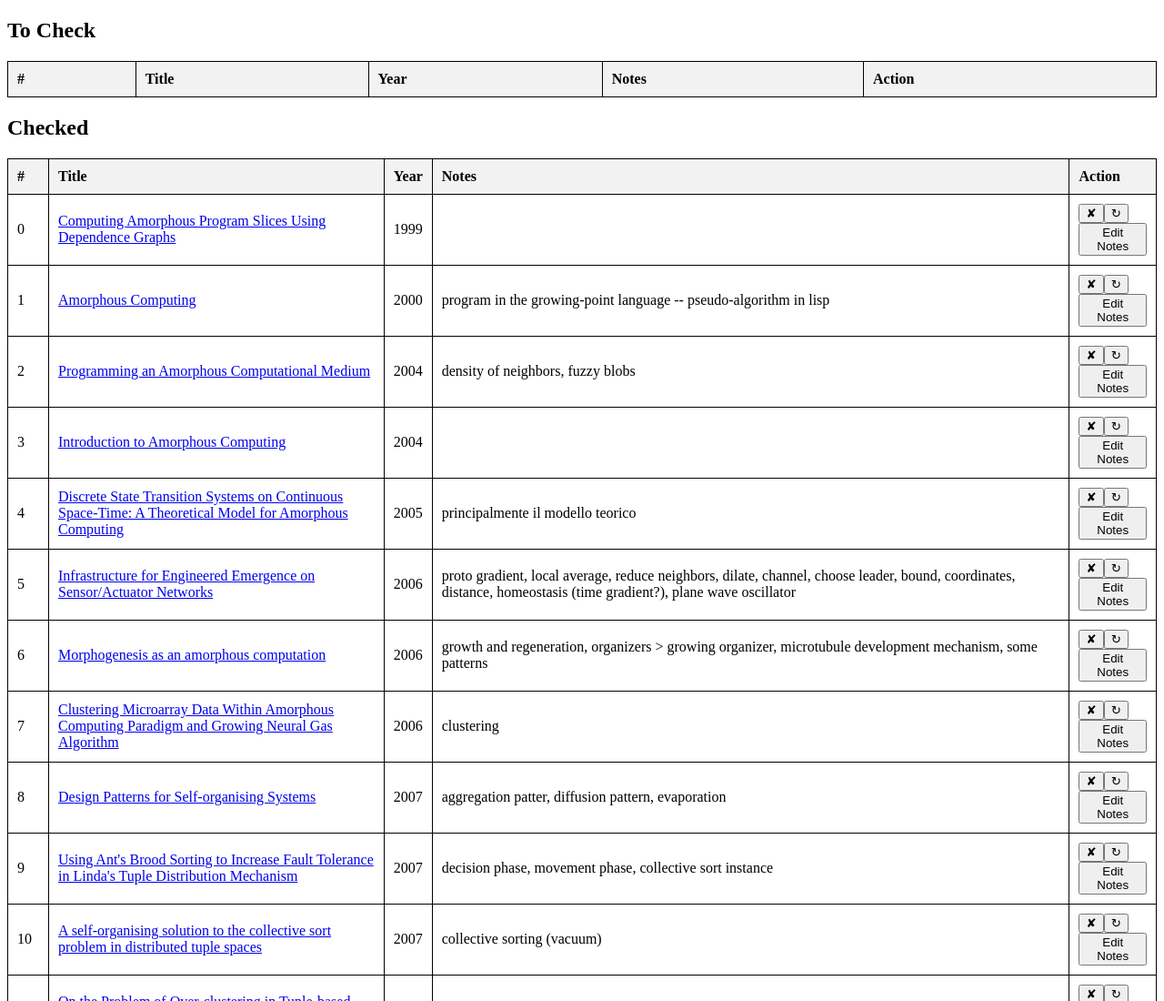
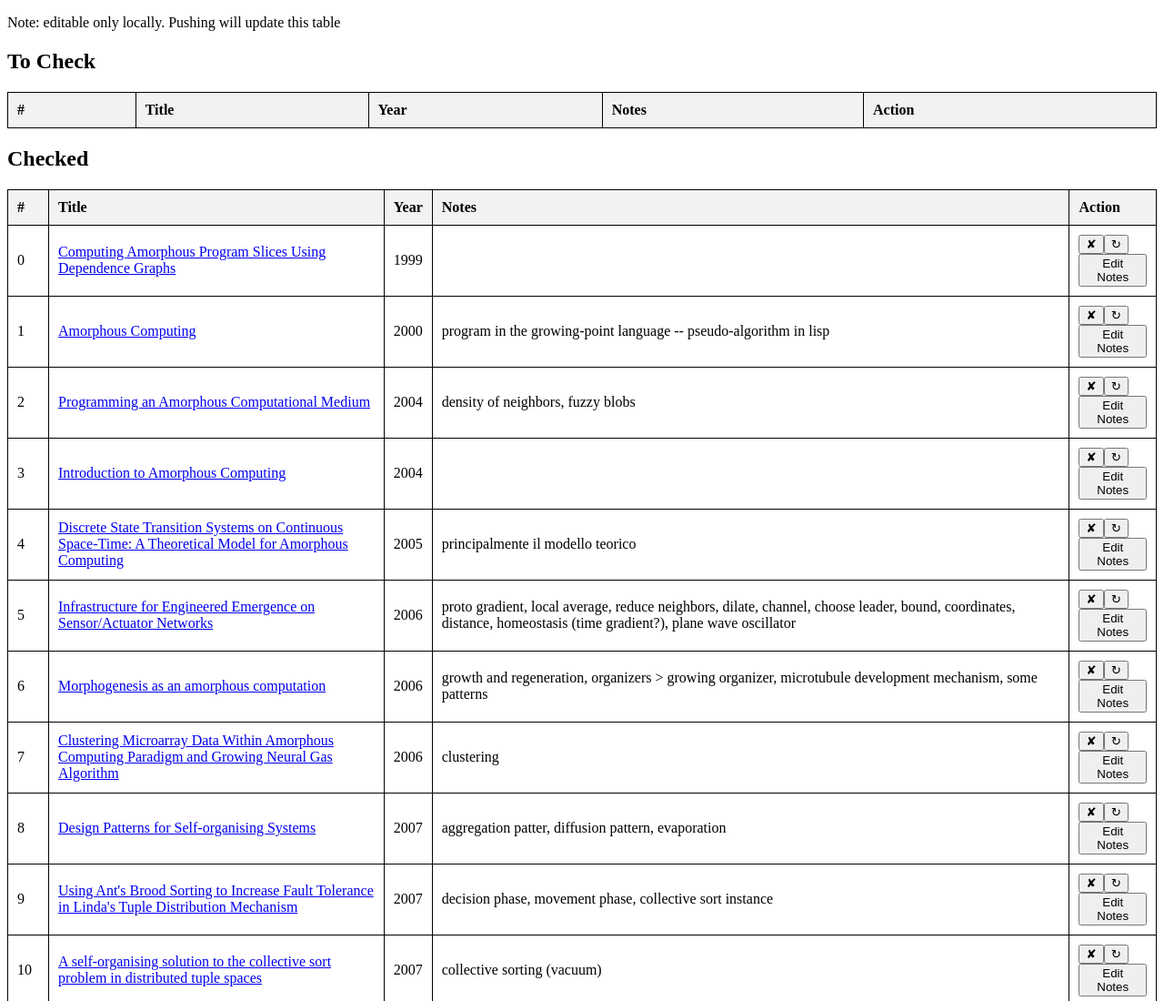
Before and after one commit to angelacorte/aggregate-papers-finder, a website: page checker/dynamicList.html in a window 1280 px wide. Shown: the top 1100 px of the page at 91% size. Drawn offline with Linux system fonts and the light colour scheme.

Commit message:
chore: add disclaimer

```diff
--- a/checker/dynamicList.html
+++ b/checker/dynamicList.html
@@ -21,6 +21,7 @@
         </style>
     </head>
     <body>
+    <p>Note: editable only locally. Pushing will update this table</p>
         <h2>To Check</h2>
         <table id="toCheckTable">
             <thead>
```
